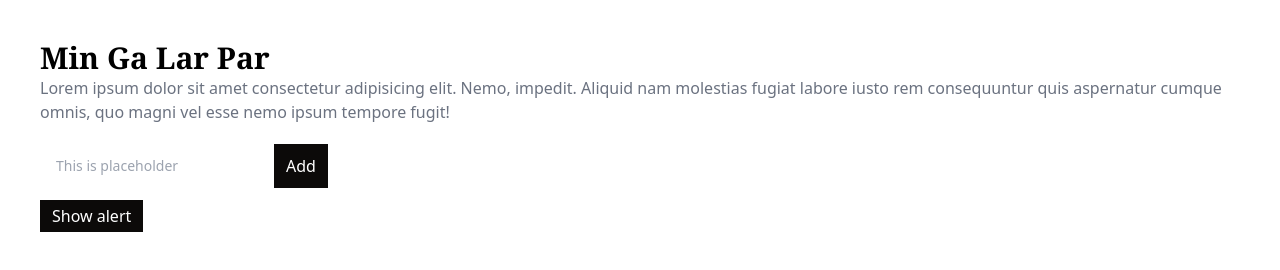
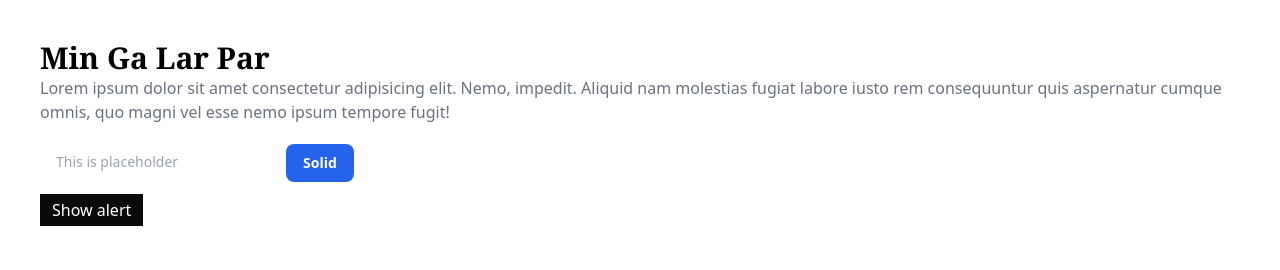
Before and after one commit to ZarNiLin834/vite-learn, a website built with Vite: page index.html in a window 1280 px wide. Built offline with nearby package versions, Linux system fonts and the light colour scheme.

Commit message:
preline ui test added

```diff
--- a/index.html
+++ b/index.html
@@ -1,11 +1,13 @@
 <!DOCTYPE html>
 <html lang="en">
+
 <head>
   <meta charset="UTF-8" />
   <link rel="icon" type="image/svg+xml" href="/vite.svg" />
   <meta name="viewport" content="width=device-width, initial-scale=1.0" />
   <title>Vite App</title>
 </head>
+
 <body class="p-10">
   <h1 class="font-serif text-3xl font-bold">Min Ga Lar Par</h1>
   <p class="text-gray-500 mb-5">
@@ -13,11 +15,15 @@
     Aliquid nam molestias fugiat labore iusto rem consequuntur quis aspernatur
     cumque omnis, quo magni vel esse nemo ipsum tempore fugit!
   </p>
-    <div class="flex">
+  <div class="flex gap-3">
     <div class="max-w-sm space-y-3">
-  <input type="text" class="py-3 px-4 block w-full border-gray-200 rounded-lg text-sm focus:border-blue-500 focus:ring-blue-500 disabled:opacity-50 disabled:pointer-events-none dark:bg-neutral-900 dark:border-neutral-700 dark:text-neutral-400 dark:placeholder-neutral-500 dark:focus:ring-neutral-600" placeholder="This is placeholder">
+      <input type="text" id="taskInput"
+        class="py-2 px-4 block w-full border-gray-200 rounded-lg text-sm focus:border-blue-500 focus:ring-blue-500 disabled:opacity-50 disabled:pointer-events-none dark:bg-neutral-900 dark:border-neutral-700 dark:text-neutral-400 dark:placeholder-neutral-500 dark:focus:ring-neutral-600"
+        placeholder="This is placeholder">
     </div>
-      <button class="bg-stone-950 text-white px-3 py-1" id="addBtn">Add</button>
+  <button id="addBtn" type="button" class="py-2 px-4 inline-flex items-center gap-x-2 text-sm font-semibold rounded-lg border border-transparent bg-blue-600 text-white hover:bg-blue-700 disabled:opacity-50 disabled:pointer-events-none">
+  Solid
+</button>
   </div>
   <button class="bg-stone-950 text-white px-3 py-1 mt-3" id="alertBtn">
     Show alert
@@ -26,4 +32,5 @@
 
   <script type="module" src="/main.js"></script>
 </body>
+
 </html>
--- a/main.js
+++ b/main.js
@@ -1,4 +1,5 @@
 
 import "./style.css";
 import "./src/Todo";
-import "./"
+import "./src/listener";
+import "preline/dist/preline.js"
--- a/package.json
+++ b/package.json
@@ -15,6 +15,7 @@
     "vite": "^5.2.0"
   },
   "dependencies": {
+    "preline": "^2.3.0",
     "sweetalert": "^2.1.2",
     "sweetalert2": "^11.11.1"
   }
--- a/tailwind.config.js
+++ b/tailwind.config.js
@@ -8,6 +8,6 @@ export default {
     extend: {},
   },
   plugins: [
-
+    require('preline/plugin'),
   ],
 }
```
Also changed, not shown: 1 other file. Lines whose indentation alone changed are shown as unchanged.
